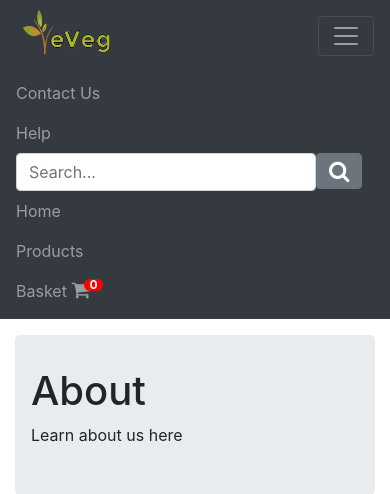
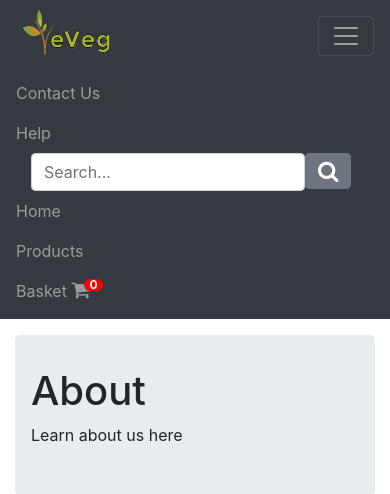
Before and after one commit to Hammad214508/Shopping-System, a PHP site: page /About/index.php in a window 390 px wide, after a click that opens the changed part. Shown: the top 494 px of the page. Run offline with PHP 8.4, Linux system fonts and the light colour scheme.

Commit message:
mobile friendly search bar

```diff
--- a/index.php
+++ b/index.php
@@ -11,7 +11,7 @@
 <body>
     <?php
         include ($_SERVER['DOCUMENT_ROOT'].'/eveg-js/navigation.php');
-        header('location: /eveg-js/Home/');
+        header('location: '.$_SERVER['DOCUMENT_ROOT'].'/eveg-js/Home/');
      ?>
 
 </body>
--- a/navigation.php
+++ b/navigation.php
@@ -22,10 +22,13 @@
 
           <li class="nav-item">
             <div class="autocomplete" style="display:inline;">
-              <input type="search" id="search" class="form-control" placeholder="Search..." style="width:18.75em;display:inline;"/>
-              <button id="search_btn" type="button" class="btn btn-secondary" style="position:absolute; font-size:22px; display:inline;">
-                <i class="fa fa-search"></i>
-              </button>
+              <div class="col-xl-12 col-lg-12 col-md-12 col-sm-12 col-xs-12">
+                    <input type="search" id="search" class="form-control" placeholder="Search..." style="width: auto;display:inline;"/>
+                    <button id="search_btn" type="button" class="btn btn-secondary" style="position:absolute; font-size:22px; display:inline;">
+                      <i class="fa fa-search"></i>
+                    </button>
+              </div>
+
             </div>
           </li>
         </ul>
```
